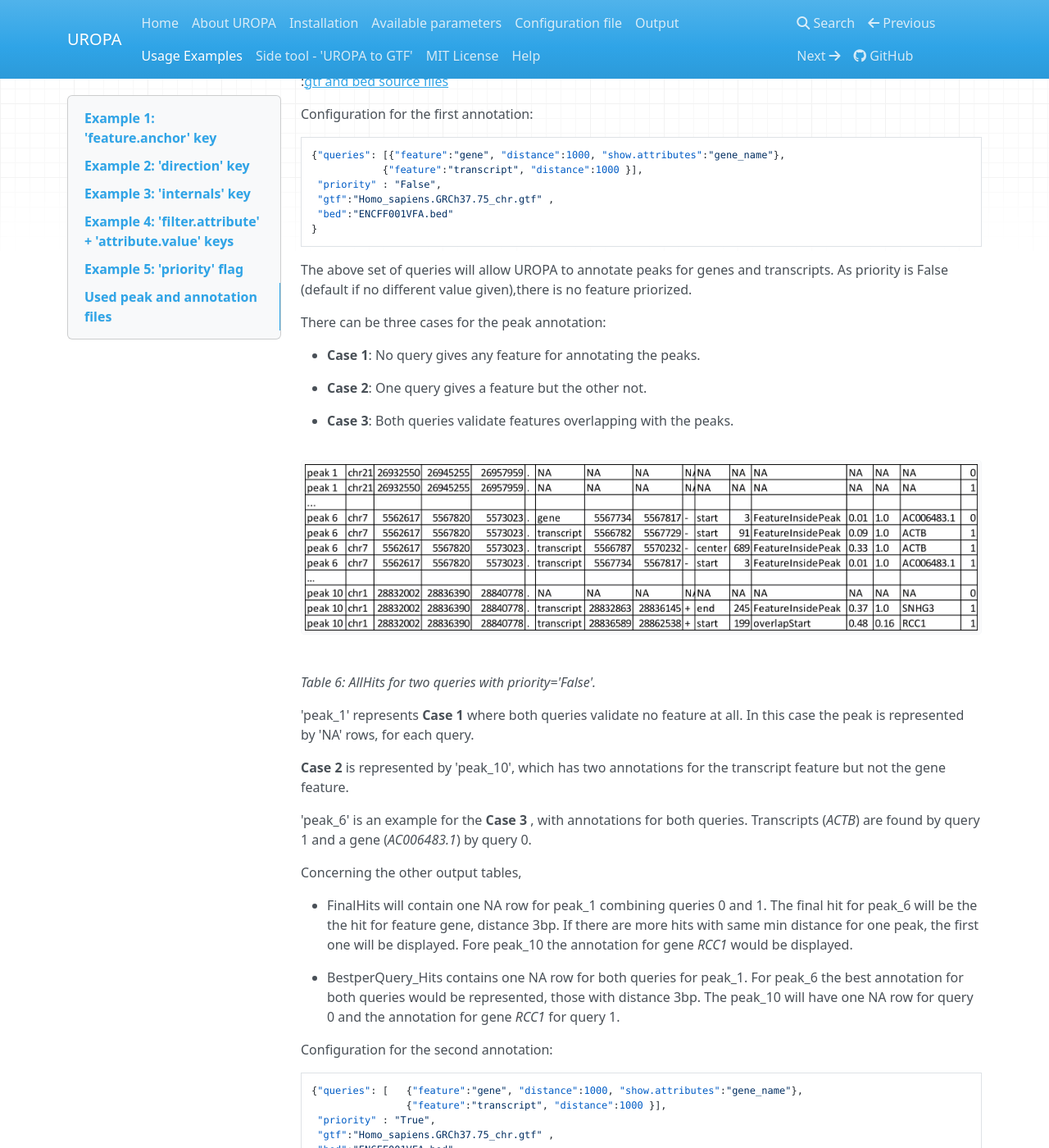
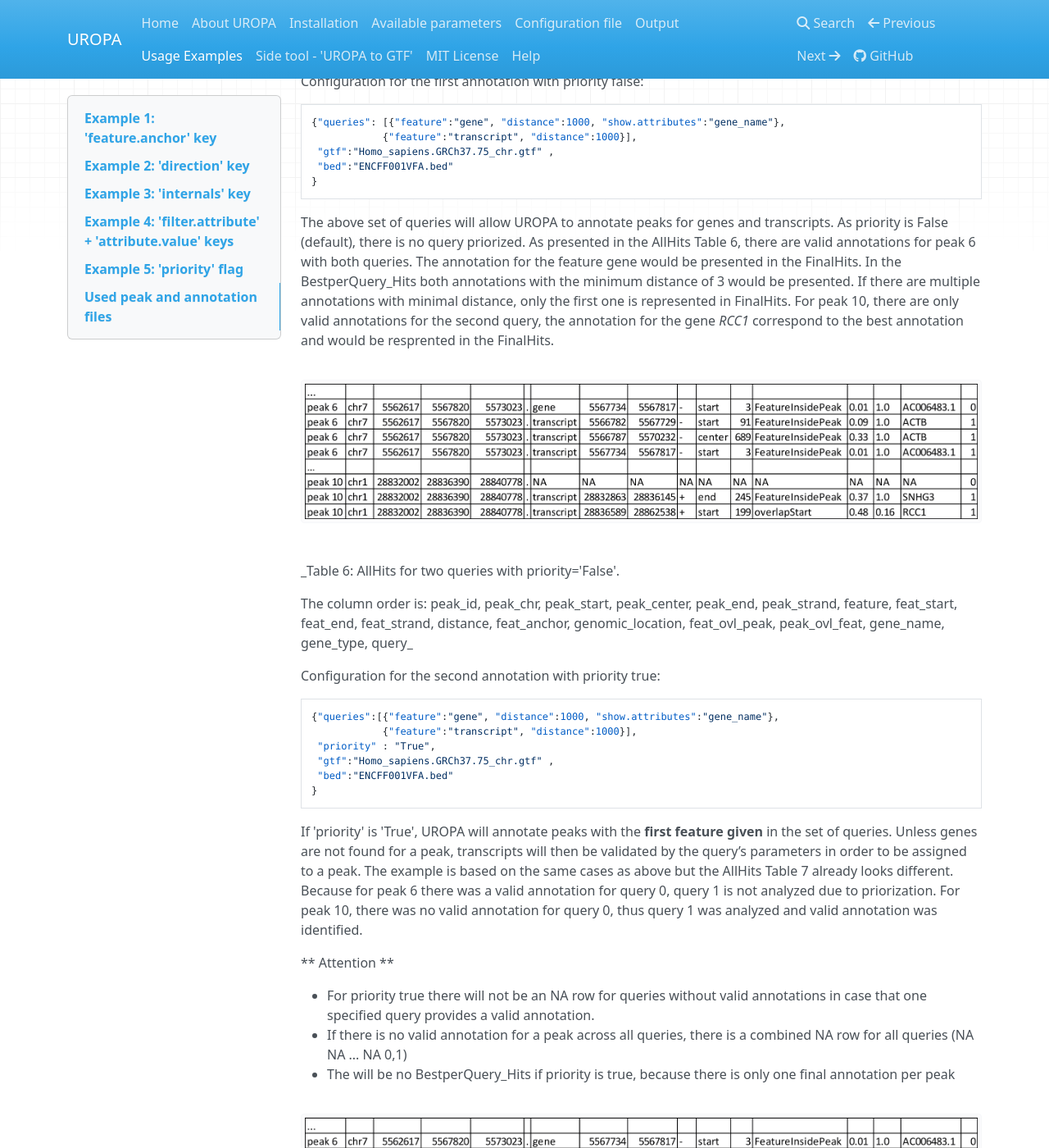
Before and after one commit to loosolab/UROPA, an MkDocs documentation site: the page built from docs/uropa-example.md, in a window 1280 px wide and 1400 px high, scrolled down 6417 px. Shown: the whole window at 82% size. Built offline with MkDocs 1.6.1, drawn with Linux system fonts in a browser that asks for light colours; nearby versions of some CDN libraries; old or Windows-style settings are respelled for this version of MkDocs; some of the changed text lies outside the part shown.

Commit message:
refreshed priority example

````diff
--- a/docs/output.md
+++ b/docs/output.md
@@ -122,6 +122,8 @@ _Table 5: Uropa_BestperQuery_Hits for multiple queries
 
 The column order is: peak_id, peak_chr, peak_start, peak_center, peak_end, peak_strand, feature, feat_start, feat_end, feat_strand, distance, feat_anchor, genomic_location, feat_ovl_peak, peak_ovl_feat, gene_name, gene_type, query_
 
+**Note** The BestperQuery_Hits is only generated if multiple queries are specified and the priority flag is set to FALSE! If this flag is TRUE, there will be only one valid query. There can be multiple valid annotations for one peak, but all based on one query.
+
 Same as in the example with one query, peak_355 has no valid annotation at all and is represented as NA row in all produced output tables, correspond to Case 1. In the AllHits (Table 3) and BestperQuery_Hits (Table 5) there will be one NA row for each query, but in the FinalHits (Table 4) there will be only one NA row for all queries.
 The peak_356 has only for one query a valid annotation, this presented in AllHits, FinalHits, and BestperQuery_Hits conform to Case 2. In AllHits and BestperQuery_Hits there are additional NA rows for this peak for the other queries.
 For peak_765 there are valid annotations for all queries as displayed in the AllHits, representing Case 4. The best of them with the smalles distance is the annotation for the lincRNA, this annotation is displayed in the FinalHits.
@@ -143,7 +145,6 @@ The column order is: peak_id, peak_chr, peak_start, peak_center, peak_end, peak_
 _Table 6.2: Uropa_Reformatted_HitsperPeak for multiple queries part two
 
 The column order is: feature, feat_start, feat_end, feat_strand, distance, feat_anchor, genomic_location, feat_ovl_peak, peak_ovl_feat, gene_name, gene_type, query_
-
 
 
 
--- a/docs/uropa-example.md
+++ b/docs/uropa-example.md
@@ -201,74 +201,57 @@ More than one query can be given, keeping the same gtf and bed files, allowing f
 If there are more queries, it is important to decide if they should be priorized. This can be done with the priority key in the config file.
 The following examples illustrate how this can be beneficial for the annotation.
 
-The queries in the config file looks like the following.
-
 This example is based on POLR2A peaks annotated with the Ensembl genome.
 Source files can be found here :[gtf and bed source files](http://uropa.readthedocs.io/en/latest/uropa-example/#used-peak-and-annotation-files)
 
-Configuration for the first annotation:
+Configuration for the first annotation with priority false:
 ```json
 {"queries": [{"feature":"gene", "distance":1000, "show.attributes":"gene_name"},
-			{"feature":"transcript", "distance":1000 }],
- "priority" : "False",
+			{"feature":"transcript", "distance":1000}],
  "gtf":"Homo_sapiens.GRCh37.75_chr.gtf" ,
  "bed":"ENCFF001VFA.bed"
 }
 ```
 
-The above set of queries will allow UROPA to annotate peaks for genes and transcripts. As priority is False (default if no different value given),there is no feature priorized.
-
-There can be three cases for the peak annotation:
-
-* **Case 1**: No query gives any feature for annotating the peaks.
-
-* **Case 2**: One query gives a feature but the other not.
-
-* **Case 3**: Both queries validate features overlapping with the peaks.
+The above set of queries will allow UROPA to annotate peaks for genes and transcripts. As priority is False (default), there is no query priorized.
+As presented in the AllHits Table 6, there are valid annotations for peak 6 with both queries. The annotation for the feature gene would be presented in the FinalHits. In the BestperQuery_Hits both annotations with the minimum distance of 3 would be presented.
+If there are multiple annotations with minimal distance, only the first one is represented in FinalHits.
+For peak 10, there are only valid annotations for the second query, the annotation for the gene *RCC1* correspond to the best annotation and would be resprented in the FinalHits.
 
 ![table6](img/example-table-06.png)
 
-_Table 6: AllHits for two queries with priority='False'._
+_Table 6: AllHits for two queries with priority='False'.
 
-'peak_1' represents **Case 1**  where both queries validate no feature at all. In this case the peak is represented by 'NA' rows, for each query.
-
-**Case 2** is represented by 'peak_10', which has two annotations for the transcript feature but not the gene feature.
-
-'peak_6' is an example for the **Case 3** , with annotations for both queries. Transcripts (*ACTB*) are found by query 1 and a gene (*AC006483.1*) by query 0.
-
-Concerning the other output tables,
-
-* FinalHits will contain one NA row for peak_1 combining queries 0 and 1. The final hit for peak_6 will be the the hit for feature gene, distance 3bp. If there are more hits with same min distance for one peak, the first one will be displayed. Fore peak_10 the annotation for gene *RCC1* would be displayed.
-
-* BestperQuery_Hits contains one NA row for both queries for peak_1. For peak_6 the best annotation for both queries would be represented, those with distance 3bp. The peak_10 will have one NA row for query 0 and the annotation for gene *RCC1* for query 1.
+The column order is: peak_id, peak_chr, peak_start, peak_center, peak_end, peak_strand, feature, feat_start, feat_end, feat_strand, distance, feat_anchor, genomic_location, feat_ovl_peak, peak_ovl_feat, gene_name, gene_type, query_
 
 
-Configuration for the second annotation:
+
+Configuration for the second annotation with priority true:
 ```json
-{"queries": [	{"feature":"gene", "distance":1000, "show.attributes":"gene_name"},
-				{"feature":"transcript", "distance":1000 }],
+{"queries":[{"feature":"gene", "distance":1000, "show.attributes":"gene_name"},
+			{"feature":"transcript", "distance":1000}],
  "priority" : "True",
  "gtf":"Homo_sapiens.GRCh37.75_chr.gtf" ,
  "bed":"ENCFF001VFA.bed"
 }
 ```
 
-If 'priority' is 'True', UROPA will annotate peaks with the **first feature given** in the set of queries. Unless genes are not found for a peak, 'transcripts' will then be searched and validated by the query’s parameters in order to be assigned to a peak. The example is based on the same three cases, explained above.
-That is why there will be no peak in the output tables annotated for both features at the same time.
-Each peak is allowed to have the 1st feature or the 2nd, or the 3rd, etc.
+If 'priority' is 'True', UROPA will annotate peaks with the **first feature given** in the set of queries.
+Unless genes are not found for a peak, transcripts will then be validated by the query’s parameters in order to be assigned to a peak.
+The example is based on the same cases as above but the AllHits Table 7 already looks different.
+Because for peak 6 there was a valid annotation for query 0, query 1 is not analyzed due to priorization. For peak 10, there was no valid annotation for query 0, thus query 1 was analyzed and valid annotation was identified.
 
-The first difference to the example without priority is that in 'AllHits' [Table 4], the peaks with no annotation for both queries are merged in one line and both queries are reported.
-This is why the entries for peaks without any annotation will look the same in 'AllHits' and 'BestHits'.
-In the case of  'peak_6'  there is an annotation for the priorized query 0, so the other query is not further analyzed.
+** Attention **
 
-For 'peak_10' there was no annotation identified for the query 0, but two 'transcripts' are found for query-1. The annotation with the closest distance, *SNHG3*  is displayed at the BestHits (Table 5).
+* For priority true there will not be an NA row for queries without valid annotations in case that one specified query provides a valid annotation.
+* If there is no valid annotation for a peak across all queries, there is a combined NA row for all queries (NA NA ... NA 0,1)
+* The will be no BestperQuery_Hits if priority is true, because there is only one final annotation per peak
 
-![table7](img/example-table-07.png )
+![table7](img/example-table-07.png)
 _Table 7: AllHits with two queries with priority='True'.
 
 The column order is: peak_id, peak_chr, peak_start, peak_center, peak_end, peak_strand, feature, feat_start, feat_end, feat_strand, distance, feat_anchor, genomic_location, feat_ovl_peak, peak_ovl_feat, gene_name, gene_type, query_
 
-So, in the case of 'priority' = True, the features are mutually exclusive, and the queries are parsed for valid hits in an escalating priority.
 
 Used peak and annotation files
 ------------------------------
````
Also changed, not shown: other parts of docs/uropa-example.md (+1 -1 lines), docs/help.md (+2 -1 lines), docs/img/example-table-06.png, docs/img/example-table-07.png.
